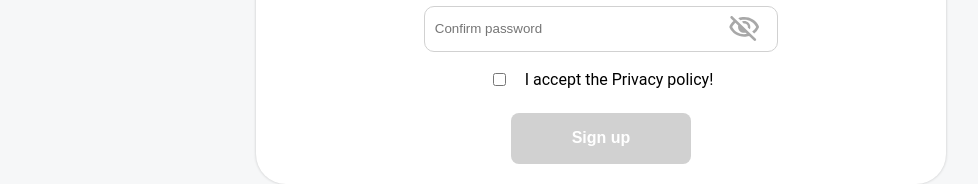
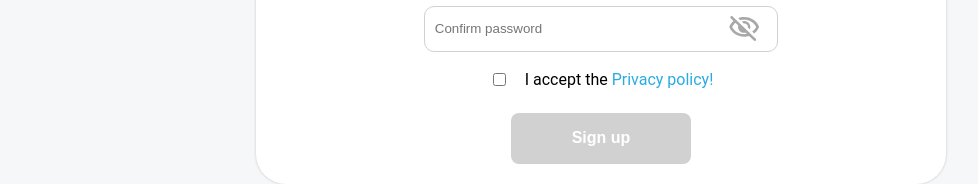
Before and after one commit to MarijanDupkovic/Join, an Angular app: page /signup in a window 1280 px wide. Shown: the part 472-656 px from the top of the page, without its empty margins (39-1017 px from the left). Built offline with nearby package versions, Linux system fonts and the light colour scheme.

Commit message:
hilighted policy link on signup checkbox

```diff
--- a/src/app/components/Authentication/sign-up/sign-up.component.html
+++ b/src/app/components/Authentication/sign-up/sign-up.component.html
@@ -34,7 +34,7 @@
 
       </div>
       <div class="checkBox-frame">
-        <input type="checkbox" formControlName="privacy_policy"> <span>I accept the <a>Privacy policy!</a></span>
+        <input type="checkbox" formControlName="privacy_policy"> <span>I accept the <a href="/privacypolicy" target="_blank" class="highlight-policy">Privacy policy!</a></span>
       </div>
 
 
--- a/src/app/components/Authentication/sign-up/sign-up.component.scss
+++ b/src/app/components/Authentication/sign-up/sign-up.component.scss
@@ -47,7 +47,9 @@ form {
   gap: 0.5rem;
 }
 
-
+.highlight-policy{
+  color:#29ABE2;
+}
 
 .main-container{
   max-width: 650px;
```
